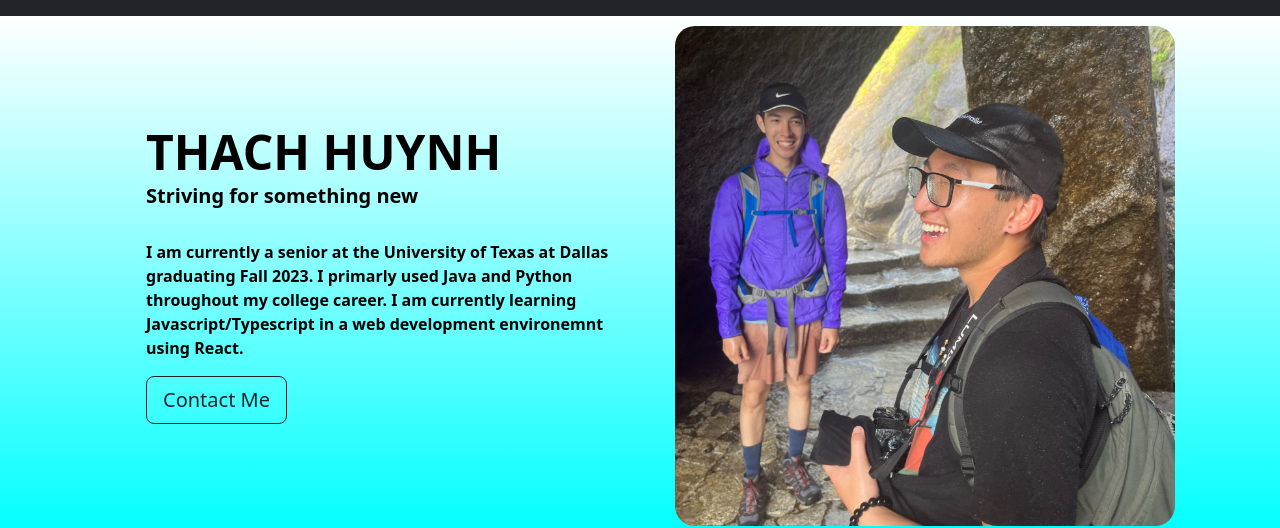
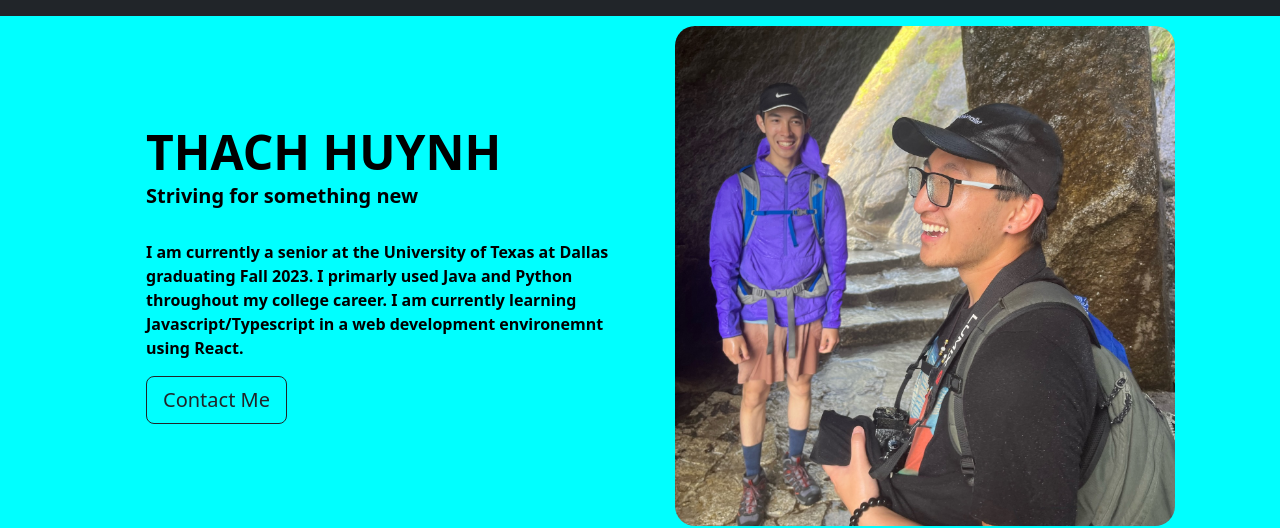
Before and after one commit to bithach/react-resume, a React (Create React App) app: page / in a window 1280 px wide. Shown: the part 40-568 px from the top of the page. Built offline with nearby package versions, Linux system fonts and the light colour scheme.

Commit message:
add layout, remove bg for components

```diff
--- a/src/routes/Home.jsx
+++ b/src/routes/Home.jsx
@@ -7,12 +7,14 @@ import ProjectsSection from "../sections/ProjectsSection";
 
 function Home(props) {
   return (
-    <>
+    <div className="bg-gradient-to-b from-aqua via-aqua">
       <NavbarComponent />
-      <HeroSection />
-      <WorkExperienceSection />
-      <ProjectsSection />
-    </>
+      <div className="mx-auto max-w-7xl">
+        <HeroSection />
+        <WorkExperienceSection />
+        <ProjectsSection />
+      </div>
+    </div>
   );
 }
 
--- a/src/sections/WorkExperienceSection.jsx
+++ b/src/sections/WorkExperienceSection.jsx
@@ -20,7 +20,7 @@ function WorkExperienceSection(props) {
   }
 
   return (
-    <div className="workExeperience-body bg-aqua" id="experience">
+    <div className="workExeperience-body" id="experience">
       <h1 className="workExeperience-title-desktop">/* Work Experience *\</h1>
 
       <div className="company-buttons">
@@ -31,7 +31,7 @@ function WorkExperienceSection(props) {
 
       {targetID !== 0 ? (
         <>
-          <div className="company-box-container-desktop bg-aqua">
+          <div className="company-box-container-desktop">
             <div className="company-box border-3 border-black">
               <Container fluid>
                 <Row>
--- a/src/styling/HeroSection.css
+++ b/src/styling/HeroSection.css
@@ -1,20 +1,11 @@
 .heroText {
   color: black;
   text-align: left;
-  display: inline-block;
-}
-
-.hero-section-outer {
-  background-image: linear-gradient(white, aqua);
 }
 
 .selfImage {
   display: block;
   justify-content: center;
-}
-
-.heroContainer {
-  background-color: aqua;
 }
 
 /* For mobile phones: */
--- a/src/styling/ProjectsSection.css
+++ b/src/styling/ProjectsSection.css
@@ -1,6 +1,5 @@
 .projectsSection-body {
   padding-bottom: 20px;
-  background-image: linear-gradient(aqua, white);
 }
 
 [class*="projectsSection-title-"] {
```
